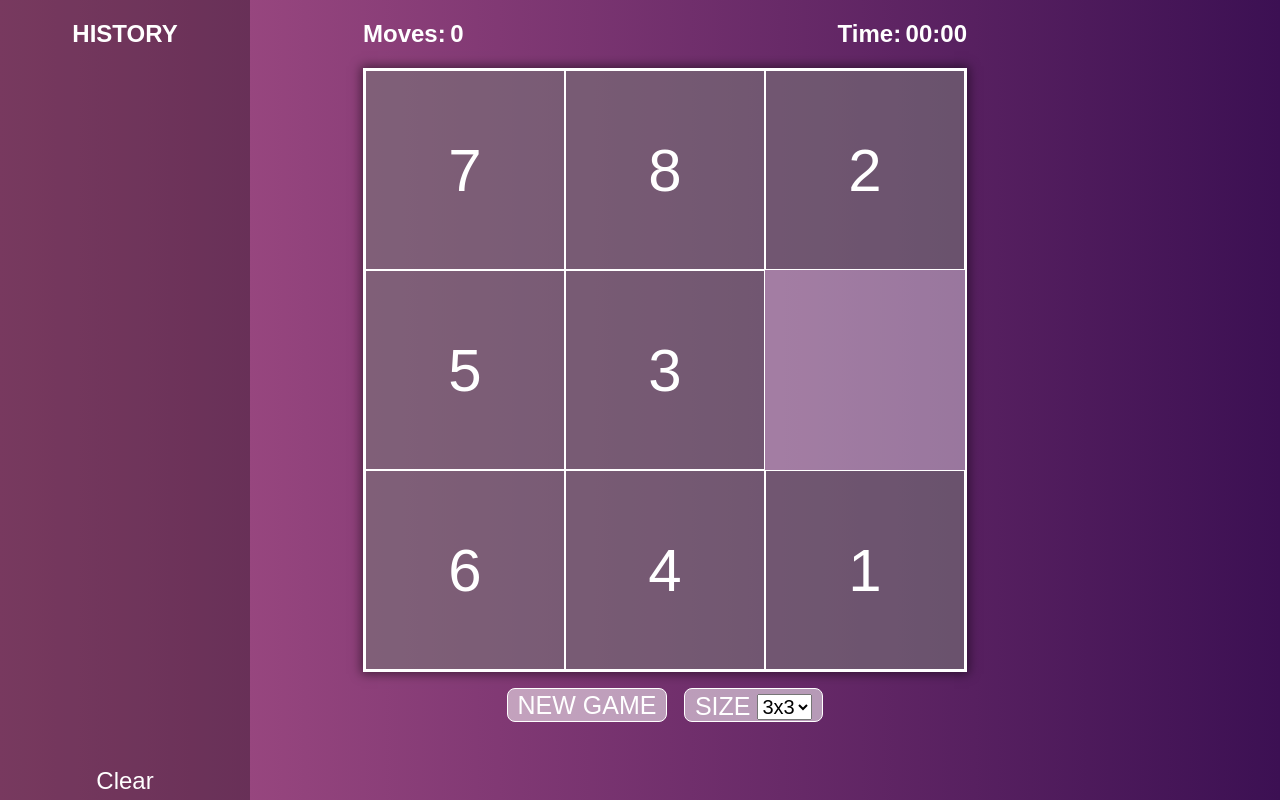
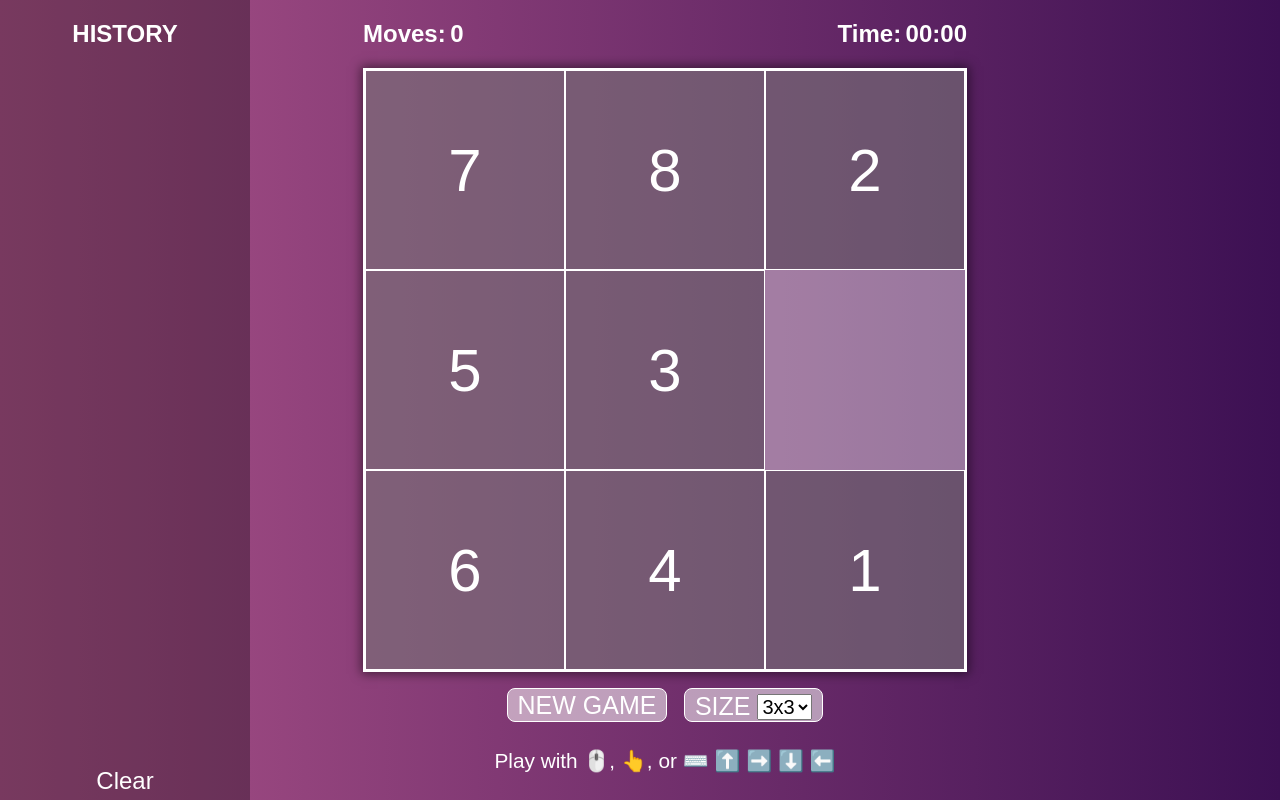
Before and after one commit to diogoperes/sliding-puzzle, a website built with webpack: page src/index.html in a window 1280 px wide. Built offline with nearby package versions, Linux system fonts and the light colour scheme.

Commit message:
instructions added

```diff
--- a/src/index.html
+++ b/src/index.html
@@ -43,6 +43,7 @@
           </select>
         </div>
       </div>
+      <div class="instructions">Play with 🖱️, 👆, or ⌨️ ⬆️ ➡️ ⬇️ ⬅️</div>
     </div>
     <div class="right-padding">
 
--- a/src/styles/index.scss
+++ b/src/styles/index.scss
@@ -127,6 +127,13 @@ body {
 
   }
 
+}
+
+.instructions {
+  text-align: center;
+  font-size: 1.3em;
+  color: #ffffff;
+  margin-top: 1em;
 }
 
 .win-text-container {
```
Also changed, not shown: build/bundle.css (deleted), build/index.html (deleted), build/public/close.svg (deleted), build/public/icon.png (deleted), 5 other files.
